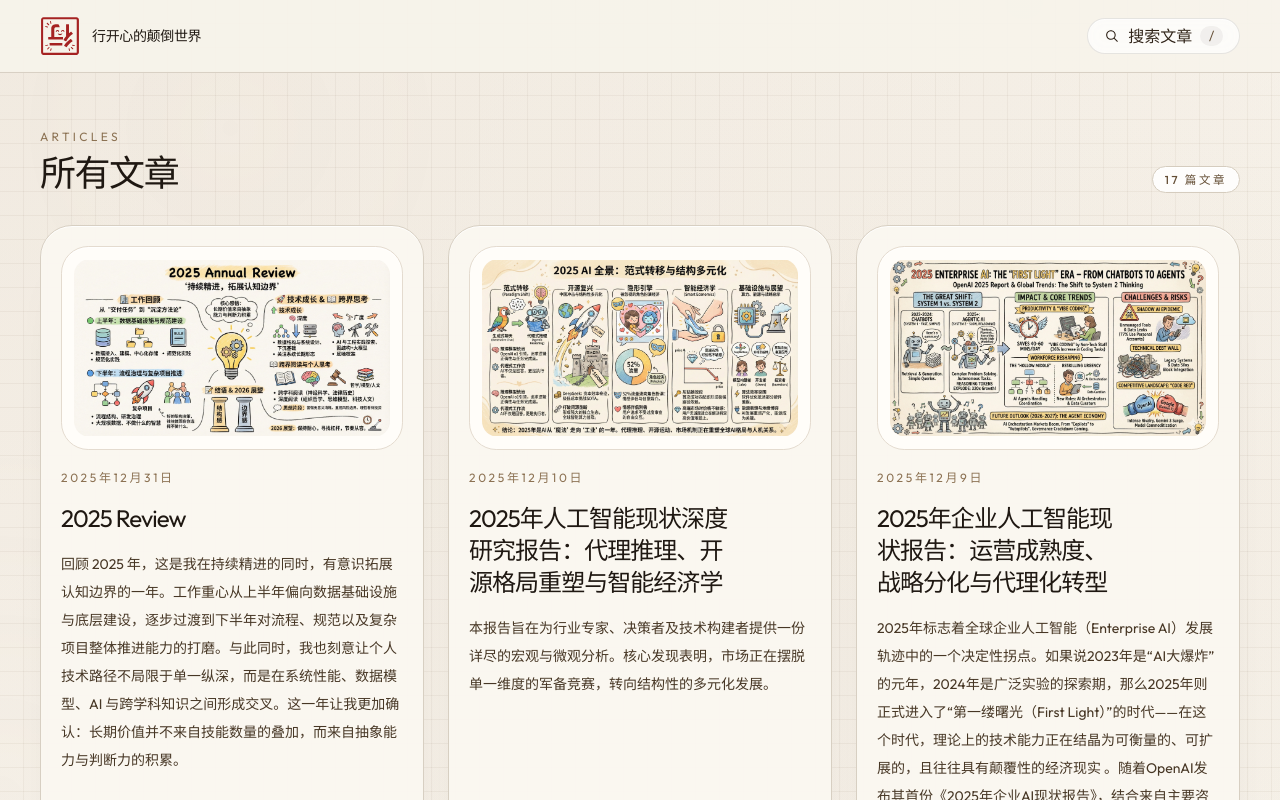
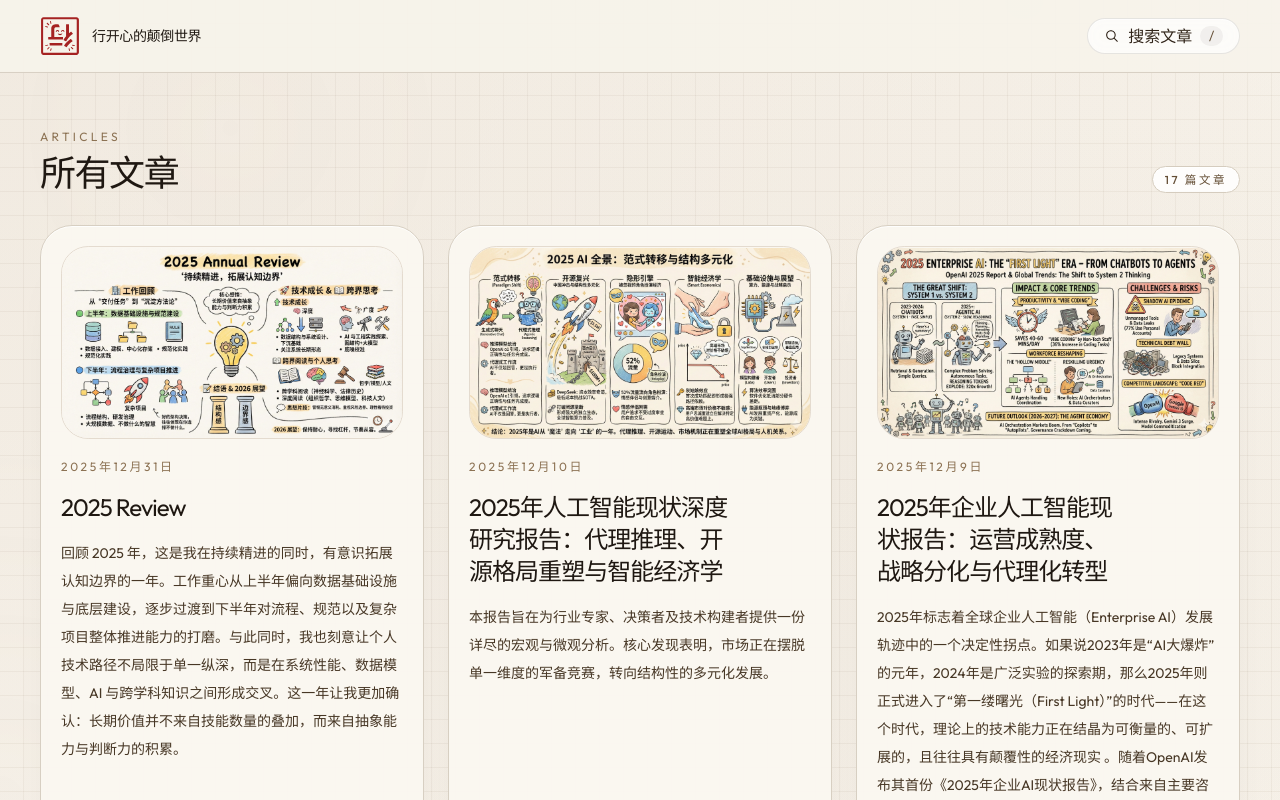
Before and after one commit to xingkaixin/blog, a React (Vite) app: page / in a window 1280 px wide. Shown: the top 800 px of the page. Built offline with nearby package versions, Linux system fonts and the light colour scheme.

Commit message:
fix(post-card): remove redundant background and padding from cover styling
- Simplify PostCard cover styling by removing background color and
  padding
- Update PostCover component to use cleaner border-only styling
- Remove background and padding from post page cover for consistency

```diff
--- a/src/components/post-card.tsx
+++ b/src/components/post-card.tsx
@@ -11,7 +11,7 @@ export function PostCard({ post, index }: { post: PostMeta; index: number }) {
         <PostCover
           src={post.cover}
           alt={post.coverAlt}
-          className="rounded-[1.7rem] border-[#e4dbcf] bg-[#fffdf9] p-2.5 sm:p-3"
+          className="rounded-[1.7rem] border-[#e4dbcf]"
           imageClassName="transition-transform duration-700 ease-[cubic-bezier(0.16,1,0.3,1)] group-hover:scale-[1.02]"
         />
         <div className="flex flex-1 flex-col justify-between pt-5">
--- a/src/components/post-cover.tsx
+++ b/src/components/post-cover.tsx
@@ -18,7 +18,7 @@ export function PostCover({
   return (
     <div
       className={cn(
-        "rounded-[1.6rem] border border-ink-800/10 bg-[#fffdf9] p-3 shadow-[inset_0_1px_0_rgba(255,255,255,0.88)]",
+        "overflow-hidden rounded-[1.6rem] border border-ink-800/10",
         className
       )}
     >
@@ -29,7 +29,7 @@ export function PostCover({
         height={1143}
         loading={priority ? undefined : "lazy"}
         fetchPriority={priority ? "high" : undefined}
-        className={cn("aspect-[16/9] w-full rounded-[1rem] object-contain", imageClassName)}
+        className={cn("block aspect-[16/9] w-full object-contain", imageClassName)}
       />
     </div>
   );
--- a/src/routes/post-page.tsx
+++ b/src/routes/post-page.tsx
@@ -26,7 +26,7 @@ export function PostPage() {
                   src={post.cover}
                   alt={post.coverAlt}
                   priority
-                  className="rounded-[2rem] border-white/60 bg-[#fffaf3] p-3 sm:p-4"
+                  className="rounded-[2rem] border-white/60"
                 />
               </figure>
 
```
